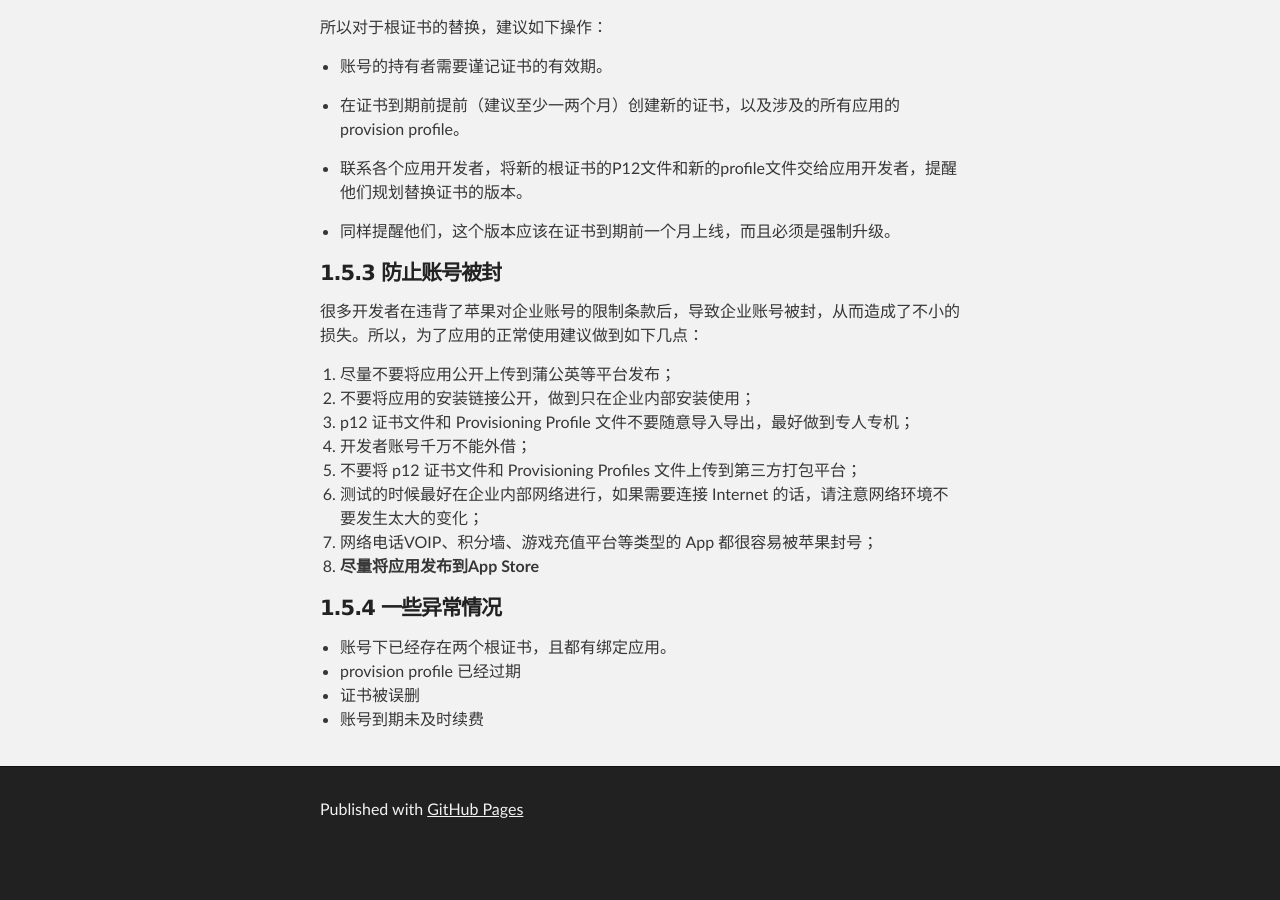
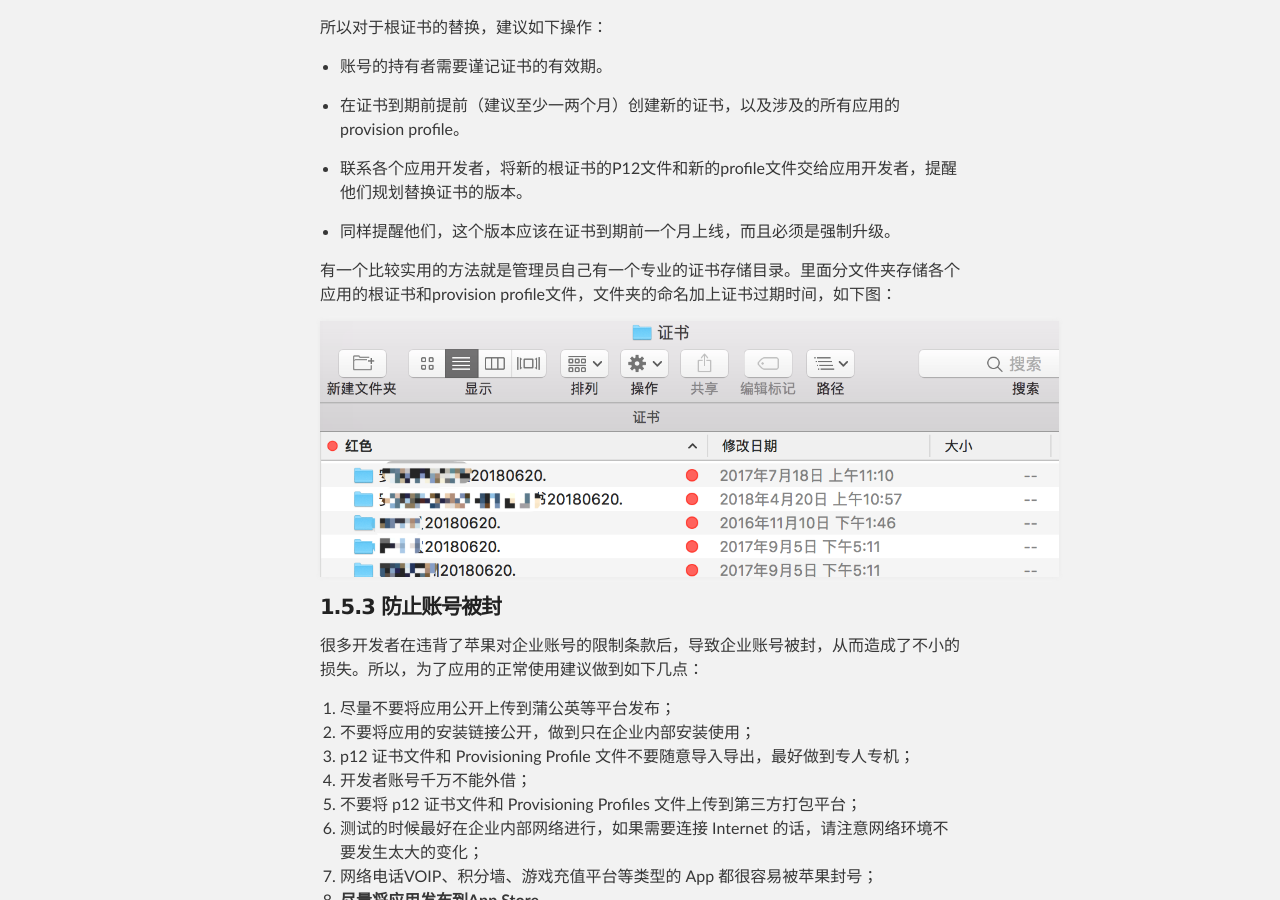
Before and after one commit to pingju020/pingju020.github.io, a Jekyll site: the page built from 苹果开发者账号维护指导手册.md, in a window 1280 px wide and 900 px high, scrolled down 22796 px. Built offline with Jekyll 4.4.1, drawn with Linux system fonts in a browser that asks for light colours; our own code applies the rules of GitHub Pages for plain Markdown files; before the commit the page ends 23652 px from its top, so only the background shows below that.

Commit message:
添加示意图
添加示意图

```diff
--- a/苹果开发者账号维护指导手册.md
+++ b/苹果开发者账号维护指导手册.md
@@ -280,6 +280,11 @@ provision profile过期后，已经安装的使用该pofile的应用将无法启
 
 * 同样提醒他们，这个版本应该在证书到期前一个月上线，而且必须是强制升级。
 
+有一个比较实用的方法就是管理员自己有一个专业的证书存储目录。里面分文件夹存储各个应用的根证书和provision profile文件，文件夹的命名加上证书过期时间，如下图：
+
+![图39](https://pingju020.github.io/assets/images/apple-id-manager/certifications@2x.png  "图39")
+
+
 #### [](#1.5.3 防止账号被封)1.5.3 防止账号被封
 
 很多开发者在违背了苹果对企业账号的限制条款后，导致企业账号被封，从而造成了不小的损失。所以，为了应用的正常使用建议做到如下几点：
```
Also changed, not shown: assets/images/apple-id-manager/certifications@2x.png (added).
